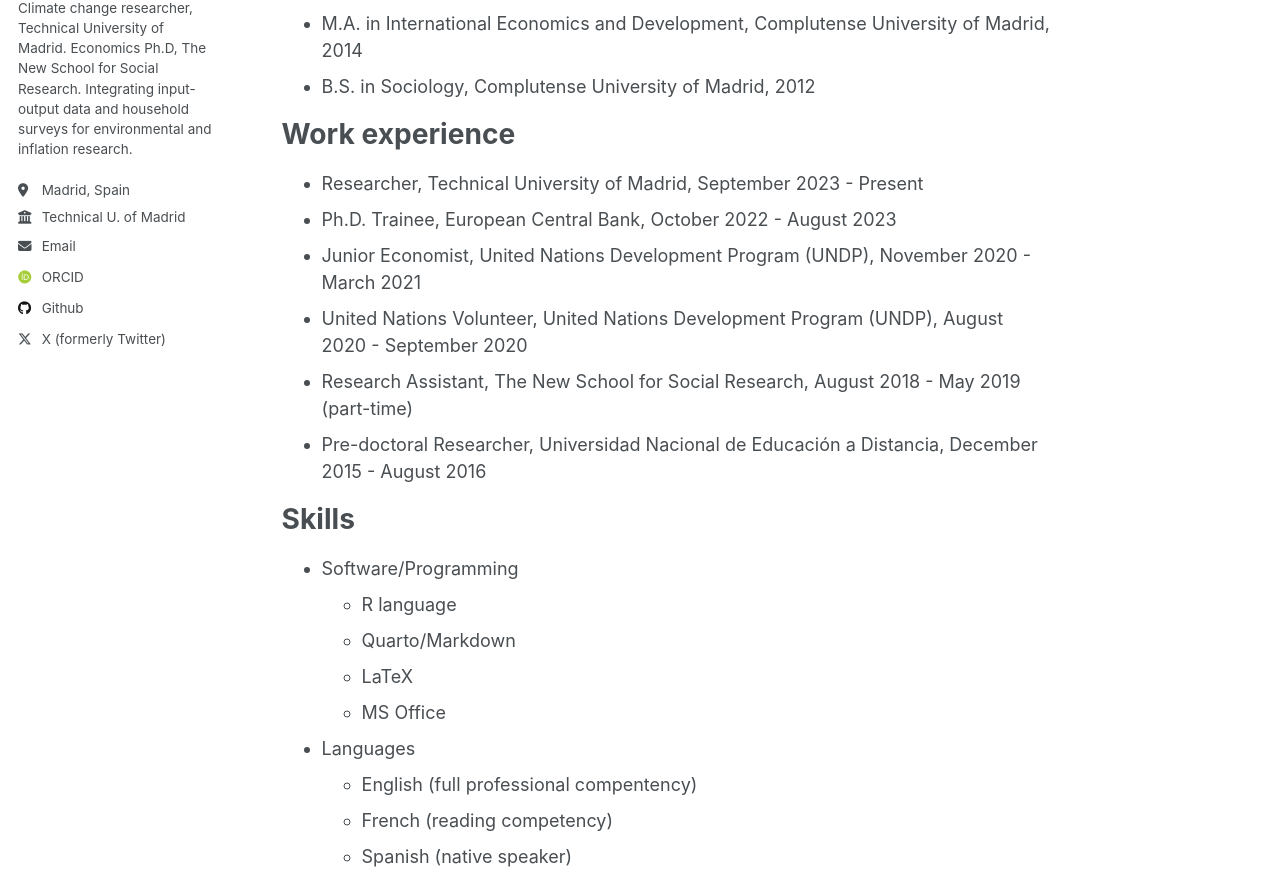
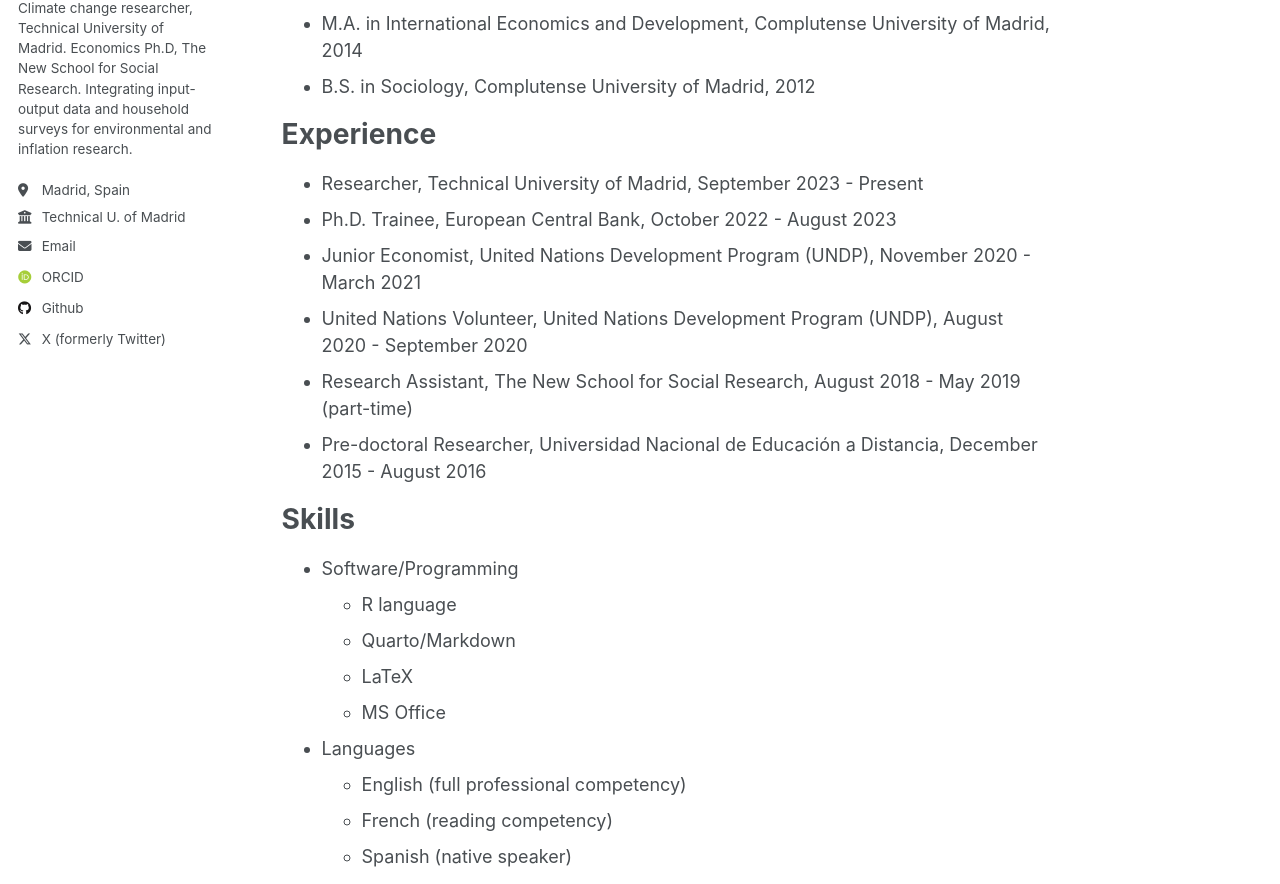
Before and after one commit to jferrherz/jferrherz.github.io, a Jekyll site: the page built from _pages/resume.md, in a window 1280 px wide and 1400 px high. Shown: the part 325-1209 px from the top of the window. Built offline with Jekyll 4.4.1, drawn with Linux system fonts in a browser that asks for light colours; some web fonts are replaced.

Commit message:
Update resume.md

```diff
--- a/_pages/resume.md
+++ b/_pages/resume.md
@@ -16,7 +16,7 @@ Education
 * M.A. in International Economics and Development, Complutense University of Madrid, 2014
 * B.S. in Sociology, Complutense University of Madrid, 2012
 
-Work experience
+Experience
 ======
 * Researcher, Technical University of Madrid, September 2023 - Present
 * Ph.D. Trainee, European Central Bank, October 2022 - August 2023
@@ -33,7 +33,7 @@ Skills
   * LaTeX
   * MS Office
 * Languages
-  * English (full professional compentency)
+  * English (full professional competency)
   * French (reading competency)
   * Spanish (native speaker)
 
```
